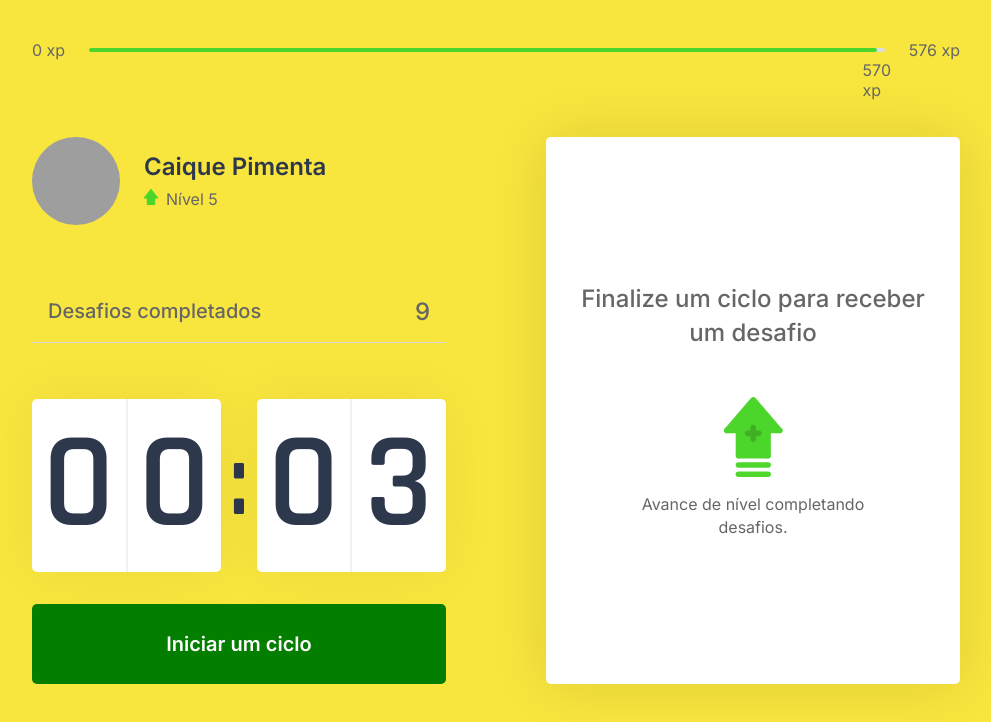
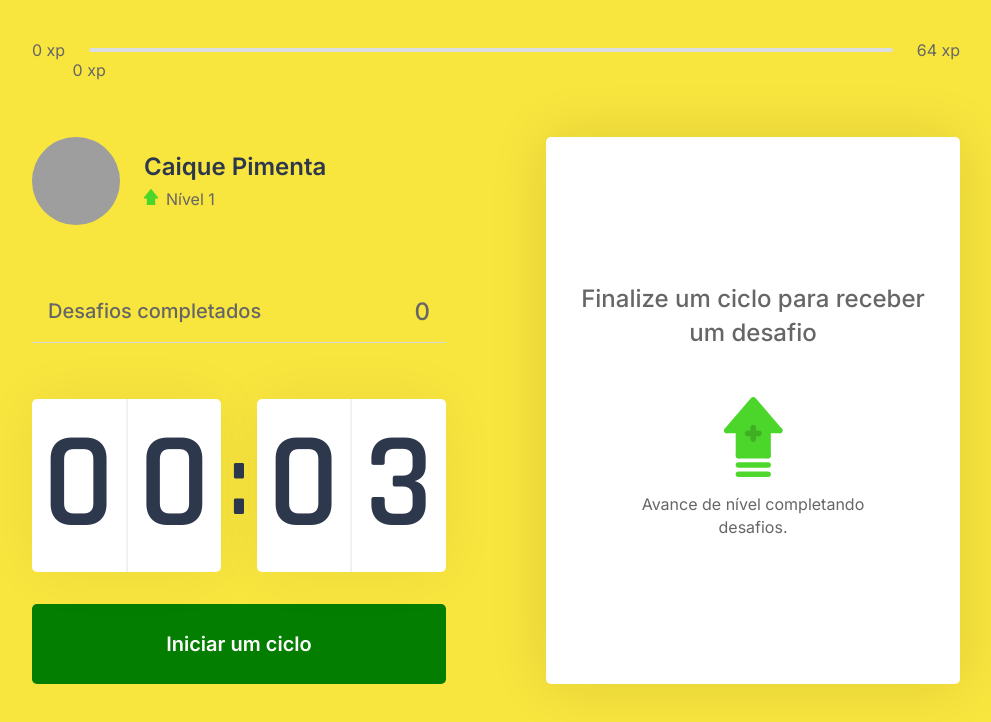
Before and after one commit to cpimenta-apsoftware/se-mexa-next, a Next.js app: page / in a window 1280 px wide. Shown: the top 722 px of the page, without its empty margins (144-1135 px from the left). Built offline with nearby package versions, Linux system fonts and the light colour scheme; grey boxes are pictures that could not be loaded.

Commit message:
feat: persistência do progresso com cookies

```diff
--- a/package.json
+++ b/package.json
@@ -12,11 +12,13 @@
     "start": "next start"
   },
   "dependencies": {
+    "js-cookie": "^2.2.1",
     "next": "10.0.7",
     "react": "17.0.1",
     "react-dom": "17.0.1"
   },
   "devDependencies": {
+    "@types/js-cookie": "^2.2.6",
     "@types/node": "^14.14.31",
     "@types/react": "^17.0.2",
     "@types/react-dom": "^17.0.1",
--- a/src/contexts/ContextoDesafio.tsx
+++ b/src/contexts/ContextoDesafio.tsx
@@ -1,8 +1,13 @@
 import { createContext, useState, ReactNode, useEffect } from 'react';
+import Cookies from 'js-cookie';
+
 import desafios from '../../desafios.json';
 
 interface PropriedadeProvedorDesafio {
   children: ReactNode;
+  nivel: number;
+  experienciaAtual: number;
+  desafiosCompletados: number;
 }
 
 interface Desafio {
@@ -25,10 +30,15 @@ interface RetornoContextoDesafio {
 
 export const ContextoDesafio = createContext({} as RetornoContextoDesafio);
 
-export function ProvedorDesafio({ children } : PropriedadeProvedorDesafio) {
-  const [iiNivel, definirNivel] = useState(5);
-  const [iiExperienciaAtual, definirExperienciaAtual] = useState(570);
-  const [iiDesafiosCompletados, definirDesafiosCompletados] = useState(9);
+export function ProvedorDesafio({
+  children,
+  ...resto
+} : PropriedadeProvedorDesafio) {
+  const [iiNivel, definirNivel] = useState(resto.nivel ?? 1);
+  const [iiExperienciaAtual, definirExperienciaAtual] =
+    useState(resto.experienciaAtual ?? 0);
+  const [iiDesafiosCompletados, definirDesafiosCompletados] =
+    useState(resto.desafiosCompletados ?? 0);
 
   const [ioDesafioAtivo, definirDesafioAtivo] = useState<Desafio>(null);
 
@@ -37,6 +47,12 @@ export function ProvedorDesafio({ children } : PropriedadeProvedorDesafio) {
   useEffect(() => {
     Notification.requestPermission();
   }, []);
+
+  useEffect(() => {
+    Cookies.set('nivel', String(iiNivel));
+    Cookies.set('experienciaAtual', String(iiExperienciaAtual));
+    Cookies.set('desafiosCompletados', String(iiDesafiosCompletados));
+  }, [iiNivel, iiExperienciaAtual, iiDesafiosCompletados]);
 
   function subirNivel(){
     definirNivel(iiNivel + 1);
--- a/src/pages/_app.tsx
+++ b/src/pages/_app.tsx
@@ -5,9 +5,7 @@ import { ProvedorDesafio } from '../contexts/ContextoDesafio';
 function MyApp({ Component, pageProps }) {
 
   return (
-    <ProvedorDesafio>
-      <Component {...pageProps} />
-    </ProvedorDesafio>
+    <Component {...pageProps} />
   );
 }
 
--- a/src/pages/index.tsx
+++ b/src/pages/index.tsx
@@ -1,4 +1,5 @@
 import Head from 'next/head';
+import { GetServerSideProps } from 'next';
 
 import { BarraExperiencia } from "../components/BarraExperiencia";
 import { ContagemRegressiva } from '../components/ContagemRegressiva';
@@ -8,9 +9,23 @@ import { CaixaDesafio } from "../components/CaixaDesafio";
 
 import styles from '../styles/pages/Inicio.module.css';
 import { ProvedorContagemRegressiva } from '../contexts/ContextoContagemRegressiva';
+import { ProvedorDesafio } from '../contexts/ContextoDesafio';
 
-export default function Home() {
+interface PropriedadesInicio {
+  nivel: number;
+  experienciaAtual: number;
+  desafiosCompletados: number;
+}
+
+export default function Home(props: PropriedadesInicio) {
+  console.log(props);
+
   return (
+    <ProvedorDesafio
+      nivel={props.nivel}
+      experienciaAtual={props.experienciaAtual}
+      desafiosCompletados={props.desafiosCompletados}
+    >
       <div className={styles.conteiner}>
         <Head>
           <title>Início | Se Mexa! </title>
@@ -30,5 +45,23 @@ export default function Home() {
           </section>
         </ProvedorContagemRegressiva>
       </div>
+    </ProvedorDesafio>
   );
 }
+
+export const getServerSideProps: GetServerSideProps = async (ctx) => {
+
+  const { nivel, experienciaAtual, desafiosCompletados } = ctx.req.cookies;
+
+  const loUsuario: PropriedadesInicio = {
+    nivel: Number(nivel),
+    experienciaAtual: Number(experienciaAtual),
+    desafiosCompletados: Number(desafiosCompletados)
+  }
+
+  //console.log(loUsuario);
+
+  return {
+    props: loUsuario
+  }
+}
```
Lines whose indentation alone changed are shown as unchanged.
